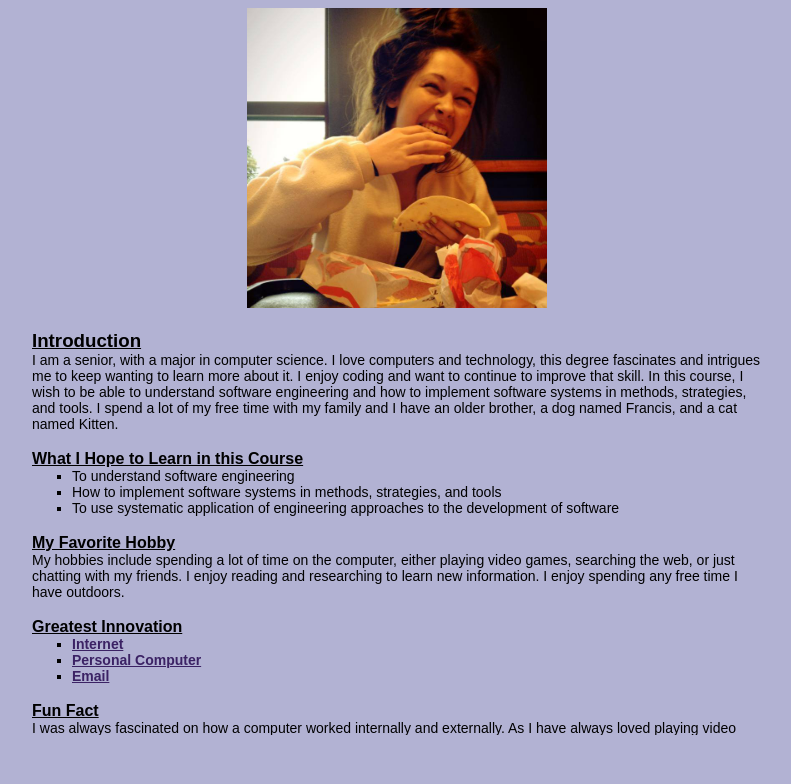
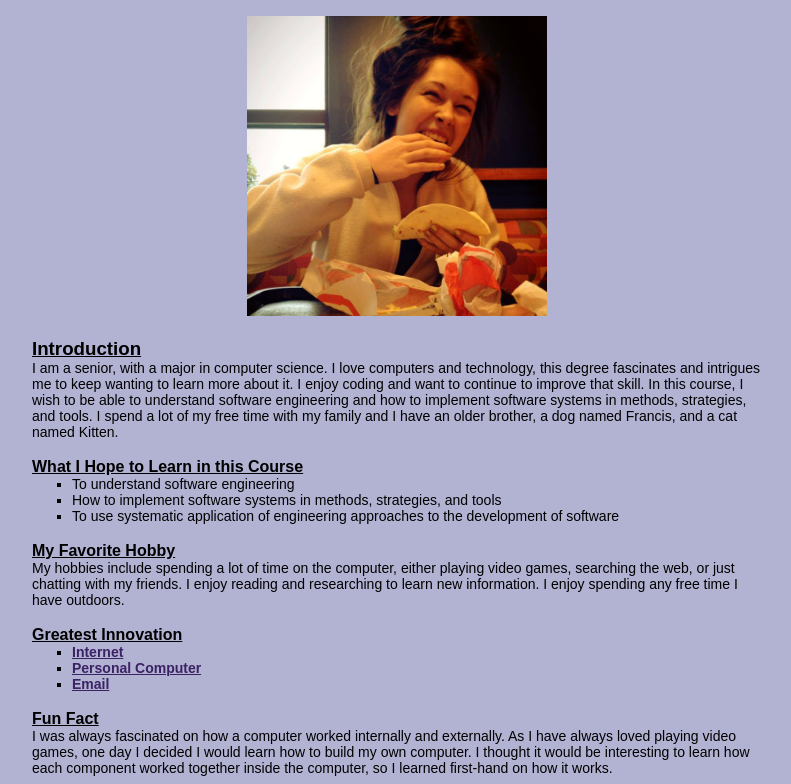
Before and after one commit to befreshyo/g2ku, a plain HTML site: page index.html in a window 1280 px wide. Shown: the part 65-849 px from the top of the page, without its empty margins (208-999 px from the left). Before the commit the page ends 800 px from the top, so only its background shows below. Drawn offline with Linux system fonts and the light colour scheme.

Commit message:
bg error2

```diff
--- a/g2ku.css
+++ b/g2ku.css
@@ -1,14 +1,7 @@
-html,body
-{
-    width: 100%;
-    height: 100%;
-    margin: 0px;
-    padding: 0px;
-    overflow-x: hidden;
-}
 
 body {
-    background-color: rgb(178, 178, 211);}
+    background-color: rgb(178, 178, 211);
+    overflow-x: hidden;}
 
     .center {
      text-align: center;}
--- a/index.html
+++ b/index.html
@@ -14,7 +14,7 @@
    <div id="wrapper">
 <div class="center">
    <h1>Paula Grata</h1>
-   <b><a href="paulargrata@lewisu.edu">paulargrata@lewisu.edu</a></b>
+   <b><a href="mailto: paulargrata@lewisu.edu">paulargrata@lewisu.edu</a></b>
    <br><br>
    <img src="boop.jpg" alt="me!!" class="center" width="300" height="300">
    <br><br>
```
